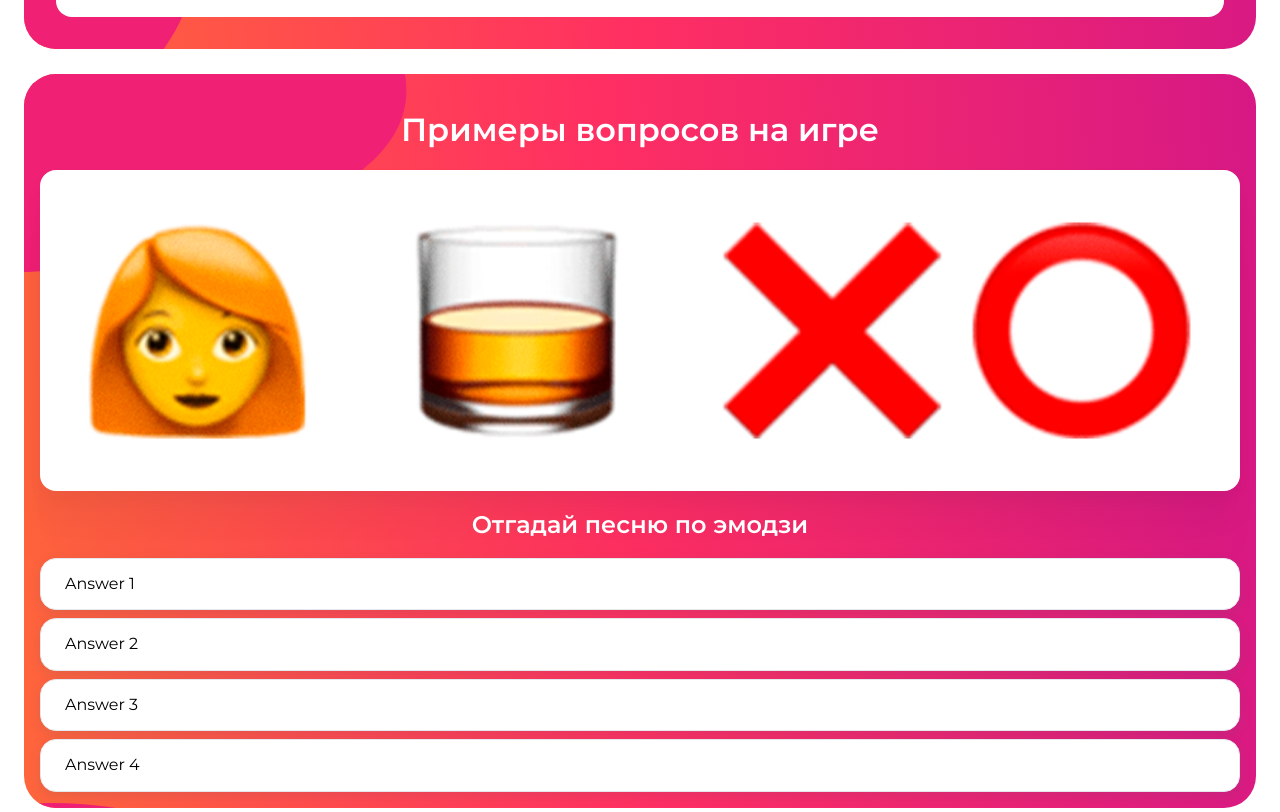
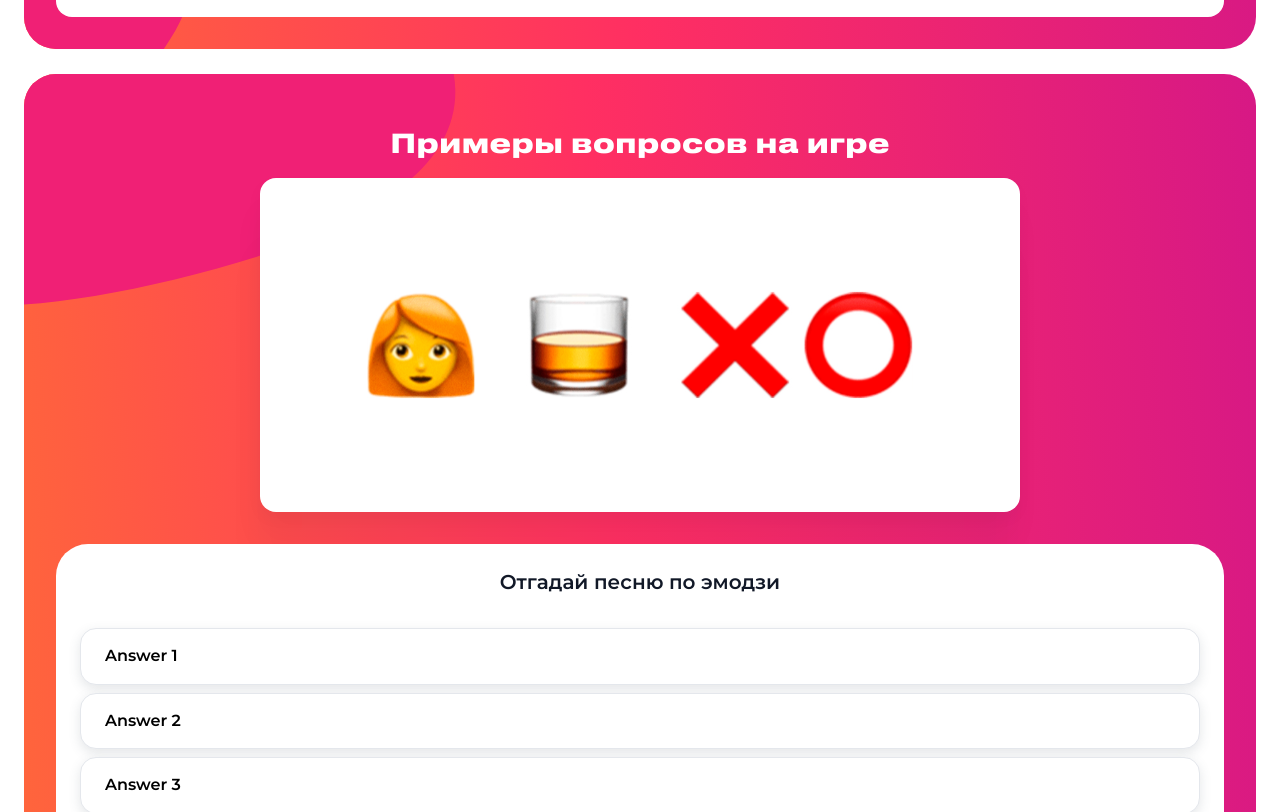
Before and after one commit to otgadaymelody/otgadaymelody-web, a React (Create React App) app: page / in a window 1280 px wide. Shown: the part 6263-7075 px from the top of the page. Built offline with nearby package versions, Linux system fonts and the light colour scheme.

Commit message:
feat(quiz-game): add styles

```diff
--- a/src/assets/css/layout.css
+++ b/src/assets/css/layout.css
@@ -14,6 +14,11 @@
   margin-top: 200px;
 }
 
+.home-page__minigames-block {
+  display: flex;
+  flex-direction: column;
+}
+
 @media (min-width: 744px) {
   .container {
     padding: 0 24px;
@@ -24,6 +29,11 @@
   .container {
     padding: 0 28px;
   }
+
+  .home-page__minigames-block {
+    flex-direction: row;
+    gap: 15px;
+  }
 }
 
 @media (min-width: 1920px) {
--- a/src/assets/css/main.css
+++ b/src/assets/css/main.css
@@ -29,6 +29,7 @@
   --fonts-h5-card-description: 500 20px/1.4 var(--font-family-descriptions), sans-serif;
   --fonts-span-carousel-description: 400 20px/1.4 var(--font-family-descriptions), sans-serif;
 
+  --fonts-question-title: 600 18px/1.4 var(--font-family-descriptions), sans-serif;
   --fonts-registration-button-title: 500 18px/1.4 var(--font-family-descriptions), sans-serif;
 
   --fonts-city-list-button: 700 16px/1.4 var(--font-family-descriptions), sans-serif;
--- a/src/components/interesting-facts/InterestingFacts.css
+++ b/src/components/interesting-facts/InterestingFacts.css
@@ -3,6 +3,10 @@
   height: auto;
   border-radius: 32px;
   background: var(--color-gradient);
+}
+
+.swiper {
+  height: 100%;
 }
 
 .swiper-wrapper {
--- a/src/components/quiz-game/QuizGame.css
+++ b/src/components/quiz-game/QuizGame.css
@@ -5,18 +5,23 @@
   align-items: center;
   border-radius: 32px;
   padding: 16px;
+  width: 100%;
 
   position: relative;
 }
 
 .quiz-game__title {
   text-align: center;
+  font: var(--fonts-h2-infographic-title);
   color: var(--color-bg-white);
   position: relative;
   z-index: 10;
 }
 
 .quiz-game__question-block {
+  display: flex;
+  flex-direction: column;
+  align-items: center;
   width: 100%;
   position: relative;
   z-index: 10;
@@ -28,7 +33,7 @@
   flex-direction: column;
   justify-content: center;
   align-items: center;
-  padding: 48px;
+  padding: 61px 26px;
   gap: 10px;
   border-radius: 16px;
   box-shadow: var(--shadow);
@@ -38,6 +43,12 @@
 .quiz-game__question-title {
   text-align: center;
   color: var(--color-bg-white);
+  font: var(--fonts-question-title);
+  margin: 32px 0;
+}
+
+.quiz-game__game-block {
+  width: 100%;
 }
 
 .quiz-game__answers-block {
@@ -46,6 +57,7 @@
   flex-direction: column;
   align-items: center;
   gap: 8px;
+  font: var(--fonts-interesting-fact);
 }
 
 .quiz-game__answers-block ul {
@@ -65,3 +77,41 @@
   border-radius: 16px;
   border: 1px solid #e4e7ec;
 }
+
+@media (min-width: 744px) {
+  .quiz-game {
+    padding: 32px;
+  }
+
+  .quiz-game__title {
+    font-size: 26px;
+  }
+  .quiz-game__question-image {
+    width: 65%;
+    padding: 112px 107px;
+  }
+
+  .quiz-game__game-block {
+    margin-top: 32px;
+    background-color: var(--color-bg-white);
+    border-radius: 32px;
+    padding: 24px;
+  }
+  .quiz-game__question-title {
+    color: var(--color-bg-gray-900);
+    font-size: 20px;
+    margin-top: 0;
+  }
+  .quiz-game__answers-block {
+    font-size: 16px;
+  }
+}
+
+@media (min-width: 1440px) {
+  .quiz-game {
+    margin-top: 0;
+  }
+  .quiz-game__title {
+    font-size: 34px;
+  }
+}
--- a/src/components/quiz-game/QuizGameModal.css
+++ b/src/components/quiz-game/QuizGameModal.css
@@ -12,12 +12,24 @@
 }
 
 .quiz-game-modal__info-block {
+  width: 66%;
   display: flex;
   flex-direction: column;
   align-items: center;
+  gap: 15px;
   justify-content: space-between;
   background-color: white;
   border-radius: 32px;
   box-shadow: var(--shadow);
   padding: 34px 24px;
 }
+
+.quiz-game-modal__result-title {
+  font: var(--fonts-h4-subtitle);
+}
+
+.quiz-game-modal__result-description {
+  font-size: 20px;
+  font-weight: 500;
+  text-align: center;
+}
--- a/src/components/quiz-game/QuizGameModal.tsx
+++ b/src/components/quiz-game/QuizGameModal.tsx
@@ -18,14 +18,14 @@ const QuizGameModal: FC<QuizGameModalProps> = ({
       {!lastQuestion ? (
         <div className="quiz-game-modal__info-block">
           <img src={presentImg} />
-          <h1>Верно</h1>
+          <h1 className="quiz-game-modal__result-title">Верно</h1>
           <GameRegistrationButton icon={false} onClick={clickNext} />
         </div>
       ) : (
         <div className="quiz-game-modal__info-block">
           <img src={presentImg} />
-          <h1>Поздравляем</h1>
-          <span>
+          <h1 className="quiz-game-modal__result-title">Поздравляем</h1>
+          <span className="quiz-game-modal__result-description">
             Вы ответили верно на все вопросы и мы приглашаем вас посетить нашу игру в офлайне и
             ощутить все эмоции от живой игры
           </span>
```
